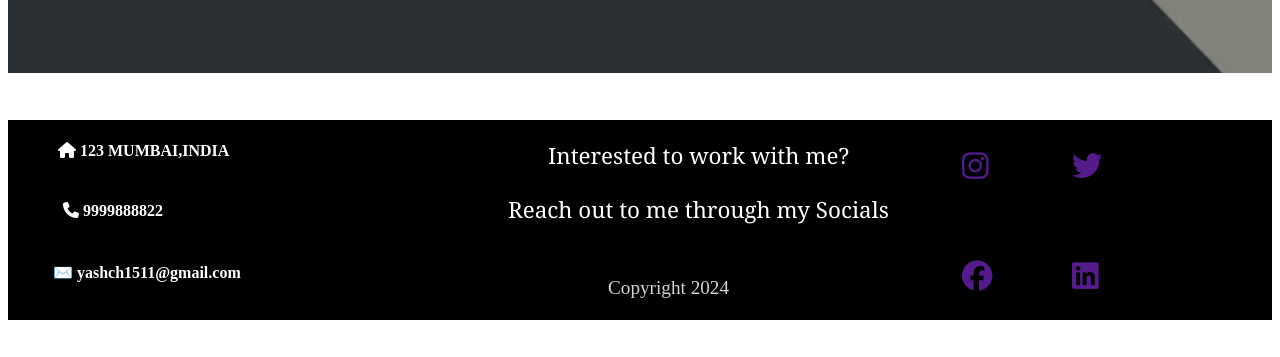
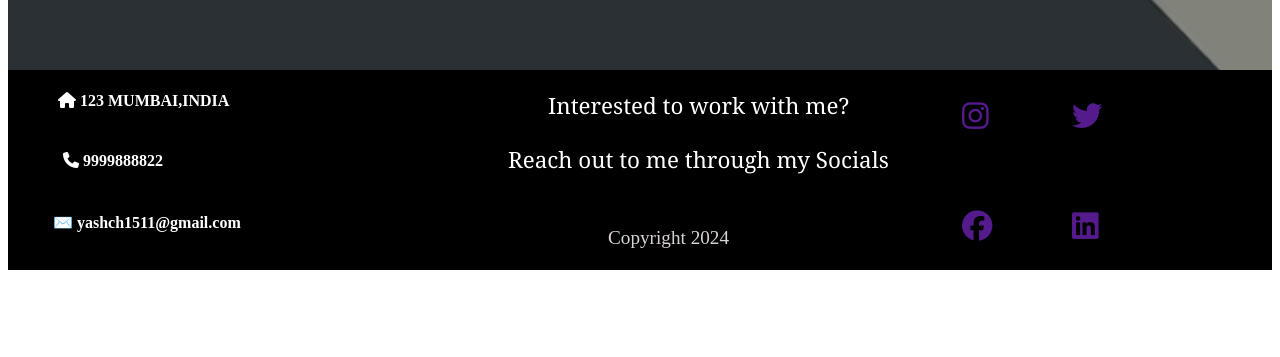
Before and after one commit to yashch1511/Portfolio, a React app: page / in a window 1280 px wide. Shown: the part 817-1174 px from the top of the page. After the commit the page ends 1145 px from the top, so only its background shows below. Built offline with nearby package versions, Linux system fonts and the light colour scheme; a web font is replaced by a local one.

Commit message:
Update styles.css

```diff
--- a/public/styles.css
+++ b/public/styles.css
@@ -31,7 +31,7 @@ span:hover {
 
 .footer {
   background-color: black;
-  position: relative;
+  position: relative;top:-50px;
   height: 200px;
   width: auto;
 }
```
